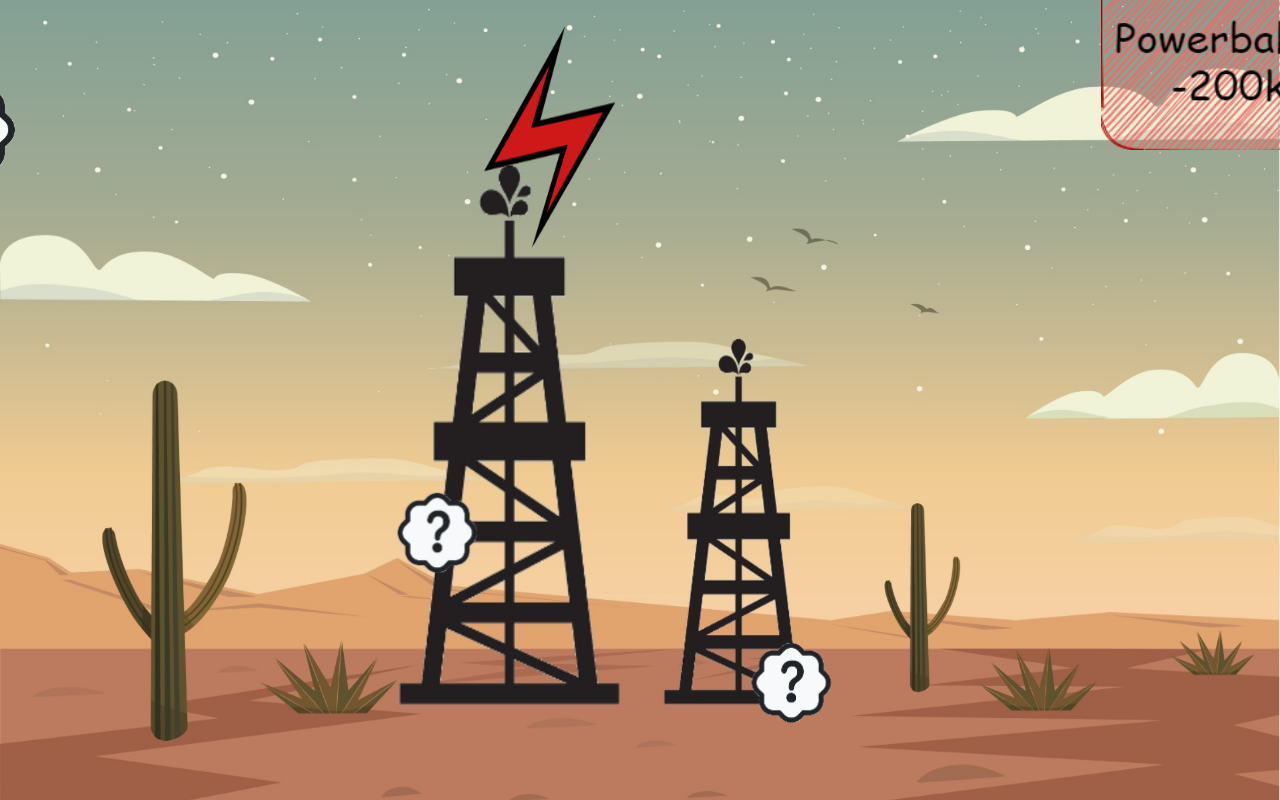
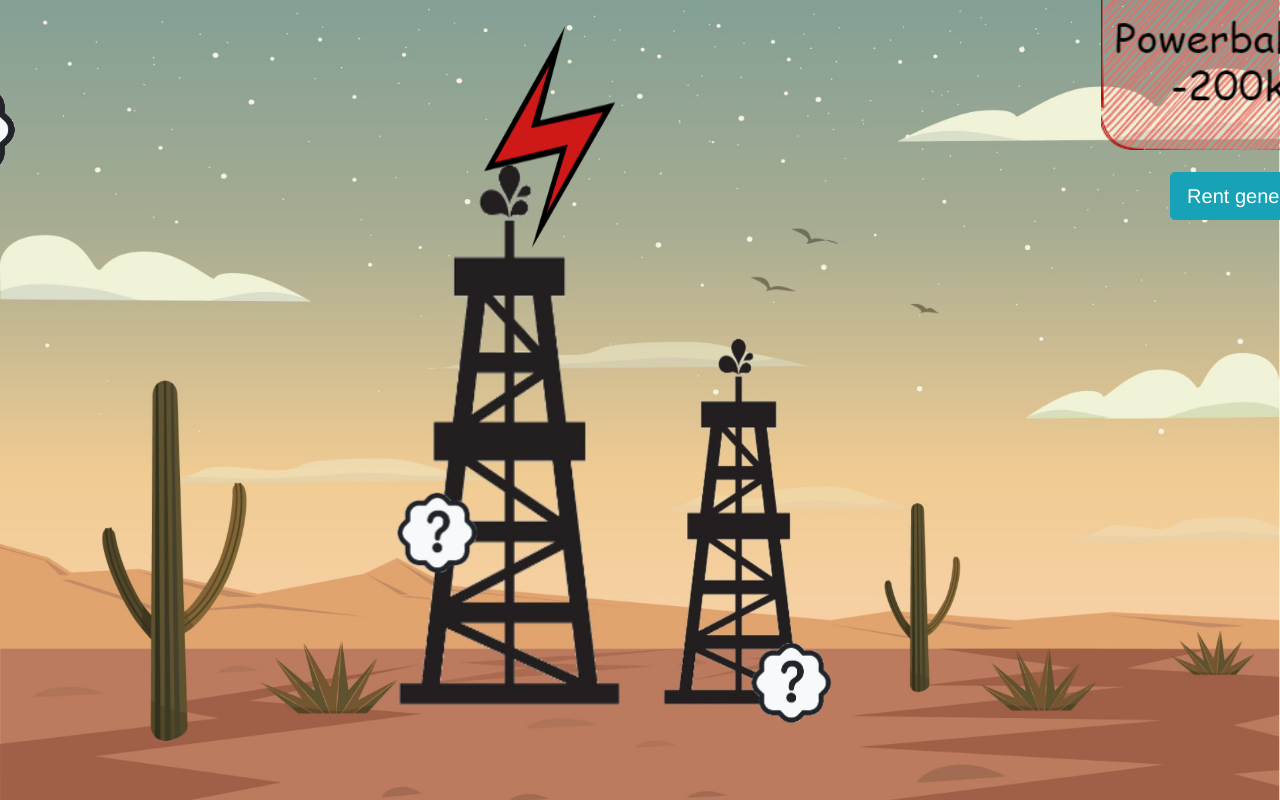
Before and after one commit to gs1-germany-innolab/eku-pd-certified-by-gs1-demo, a Vue app: page / in a window 1280 px wide. Built offline with nearby package versions, Linux system fonts and the light colour scheme.

Commit message:
added button for renting generators

```diff
--- a/src/App.vue
+++ b/src/App.vue
@@ -36,6 +36,9 @@
       <div @click="showPic3" >
         <img src="@/assets/questionMark.png" class="mr-3" alt="QuestionMark" width="150" height="130">
       </div>
+    </div>
+    <div id="rentGeneratorBtn">
+      <button type="button" class="btn btn-info btn-lg" @click="rent">Rent generator</button>
     </div>
   </div>
   </div>
@@ -76,6 +79,9 @@ export default {
       } else {
         this.pic3 = false;
       }
+  },
+  rent: function() {
+    console.log("Rent generator");
   }
 }
 }
@@ -146,6 +152,14 @@ export default {
     padding:0;
     width:142%;
 }
+#rentGeneratorBtn {
+    position: fixed;
+    left: 345px;
+    bottom: 580px;
+    margin:0;
+    padding:0;
+    width:142%;
+}
 
 
 body {
```
